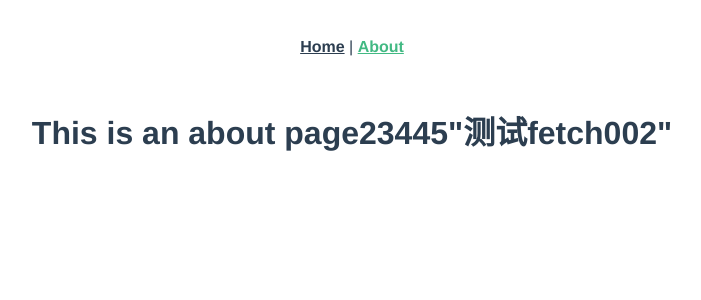
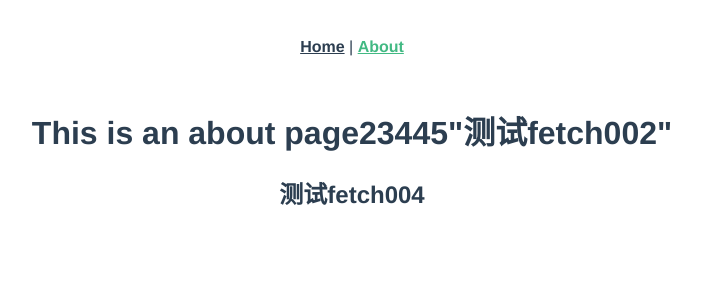
Before and after one commit to xiongdadassr007/gitcommit-test, a Vue app: page /about in a window 1280 px wide. Shown: the top 300 px of the page, without its empty margins (288-989 px from the left). Built offline with nearby package versions, Linux system fonts and the light colour scheme.

Commit message:
再次提交代码

```diff
--- a/src/views/About.vue
+++ b/src/views/About.vue
@@ -1,5 +1,6 @@
 <template>
   <div class="about">
     <h1>This is an about page23445"测试fetch002"</h1>
+    <h2>测试fetch004</h2>
   </div>
 </template>
```
